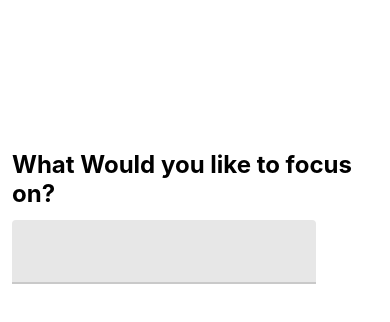
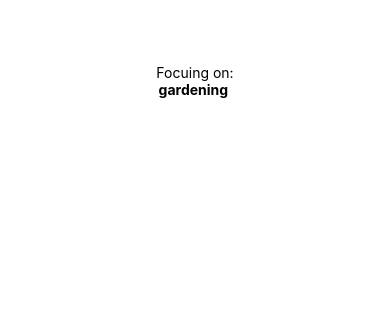
Before and after one commit to ahsan1800411/React-Native-FocusTime-Keeper, a React Native app: screen / in a window 390 px wide. Shown: the top 322 px of the page. Built offline with nearby package versions, Linux system fonts and the light colour scheme.

Commit message:
Building the Time Feature

```diff
--- a/App.js
+++ b/App.js
@@ -1,24 +1,26 @@
 import React, { useState } from "react";
-import { StyleSheet, Text, View } from "react-native";
+import { Platform, StyleSheet, View } from "react-native";
 import Focus from "./src/features/focus/Focus";
+import Timer from "./src/features/timer/Timer";
 import { colors } from "./src/util/colors";
+import { spacing } from "./src/util/sizes";
 
 export default function App() {
-  const [focusSubject, setFocusSubject] = useState(null);
+  const [focusSubject, setFocusSubject] = useState("gardening");
   return (
     <View style={styles.container}>
       {focusSubject ? (
-        <Text>Here is where I'm going to build a timer</Text>
+        <Timer focusSubject={focusSubject} />
       ) : (
         <Focus addSubject={setFocusSubject} />
       )}
-      <Text>{focusSubject}</Text>
     </View>
   );
 }
 
 const styles = StyleSheet.create({
   container: {
+    paddingTop: Platform.OS === "android" ? spacing["lg"] : spacing["lg"],
     flex: 1,
     backgroundColor: colors["darkBlue"],
   },
--- /dev/null
+++ b/src/features/timer/Timer.js
@@ -0,0 +1,30 @@
+import React from "react";
+import { StyleSheet, Text, View } from "react-native";
+import { spacing } from "../../util/sizes";
+import { colors } from "./../../util/colors";
+
+export default function Timer({ focusSubject }) {
+  return (
+    <View style={styles.container}>
+      <View style={{ paddingTop: spacing["xxl"] }}>
+        <Text style={styles.title}>Focuing on:</Text>
+        <Text style={styles.task}>{focusSubject} </Text>
+      </View>
+    </View>
+  );
+}
+
+const styles = StyleSheet.create({
+  container: {
+    flex: 1,
+  },
+  title: {
+    color: colors.white,
+    textAlign: "center",
+  },
+  task: {
+    color: colors.white,
+    fontWeight: "bold",
+    textAlign: "center",
+  },
+});
```
